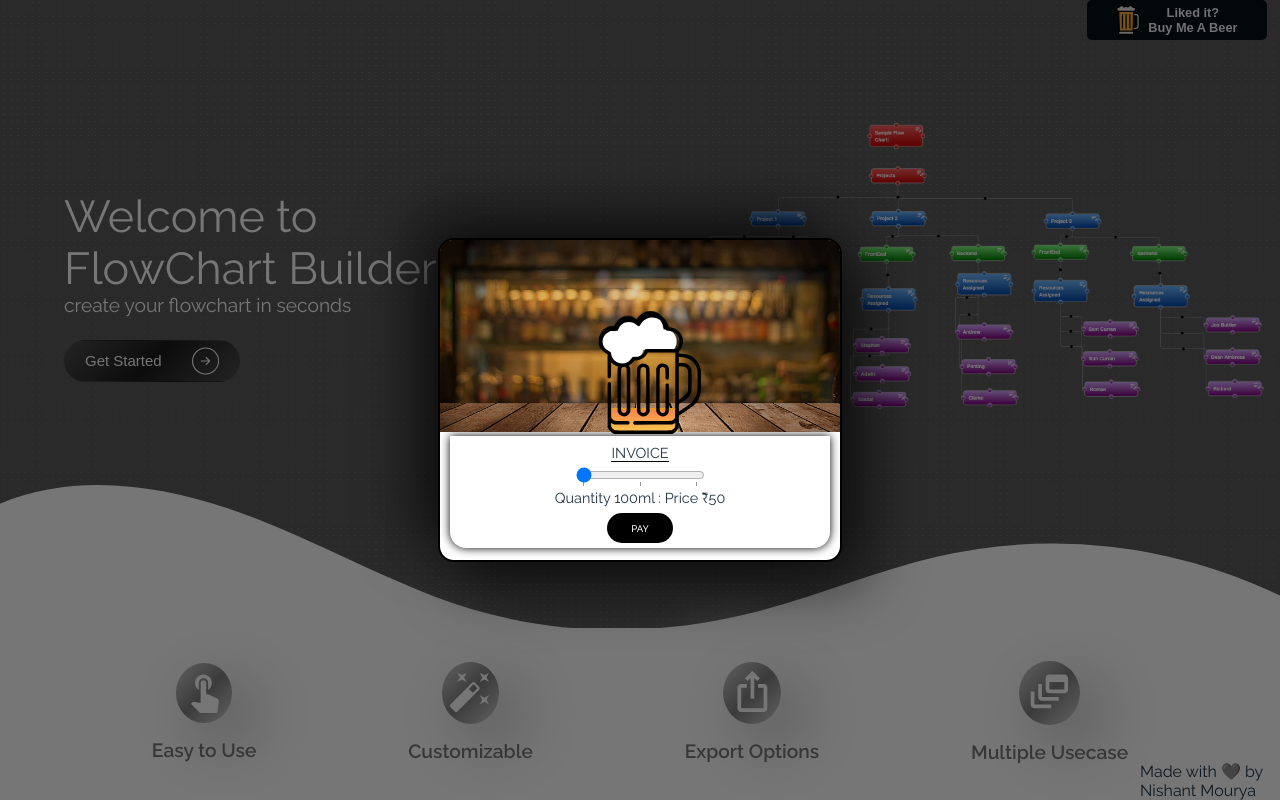
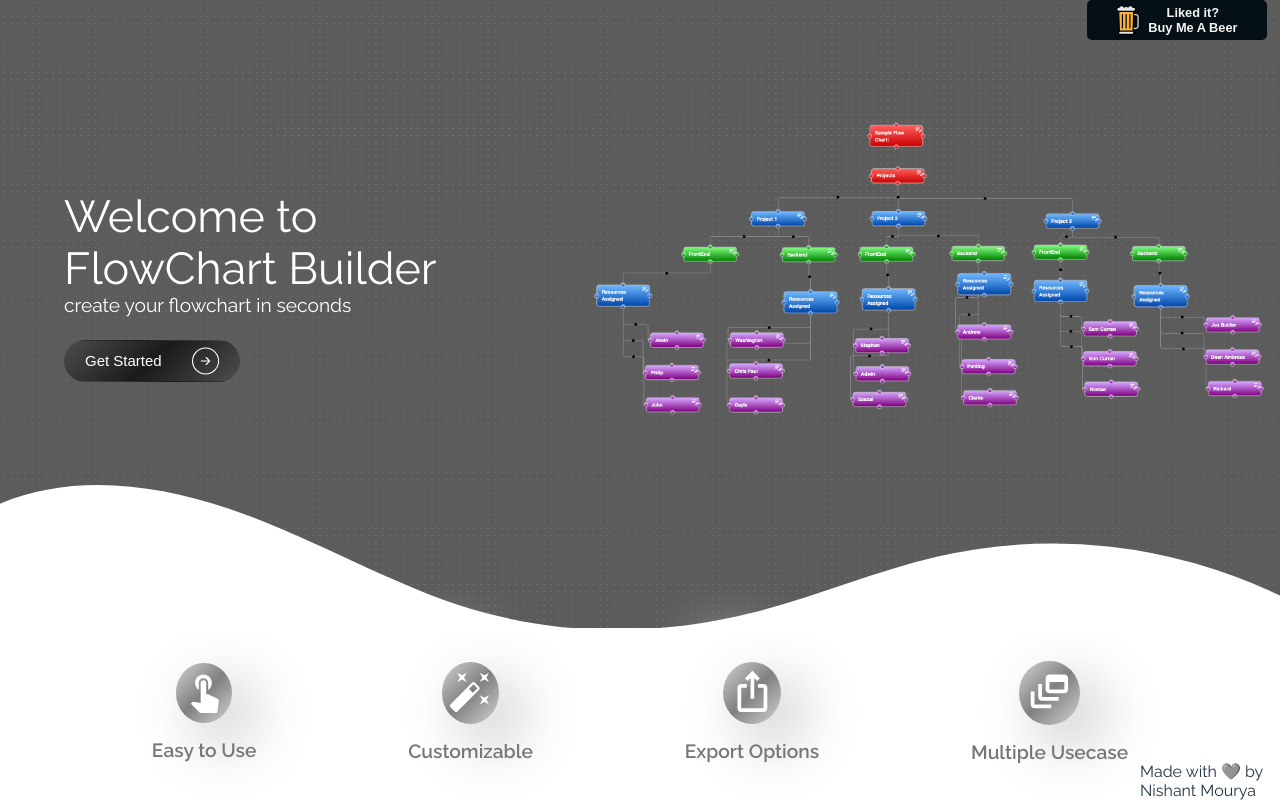
Before and after one commit to iamthedawn/FlowChartBuilder, a React (Vite) app: page / in a window 1280 px wide. Built offline with nearby package versions, Linux system fonts and the light colour scheme.

Commit message:
Update LandingPage.jsx

```diff
--- a/src/Main/LandingPage.jsx
+++ b/src/Main/LandingPage.jsx
@@ -10,7 +10,7 @@ import beerIcon from "../assets/images/beerIcon.svg"
 
 const LandingPage = () => {
   const navigate = useNavigate();
-  const [beerShow, setBeerShow] = useState(true);
+  const [beerShow, setBeerShow] = useState(false);
   return (
     <div className="container">
       <div className="bgImg">
```
